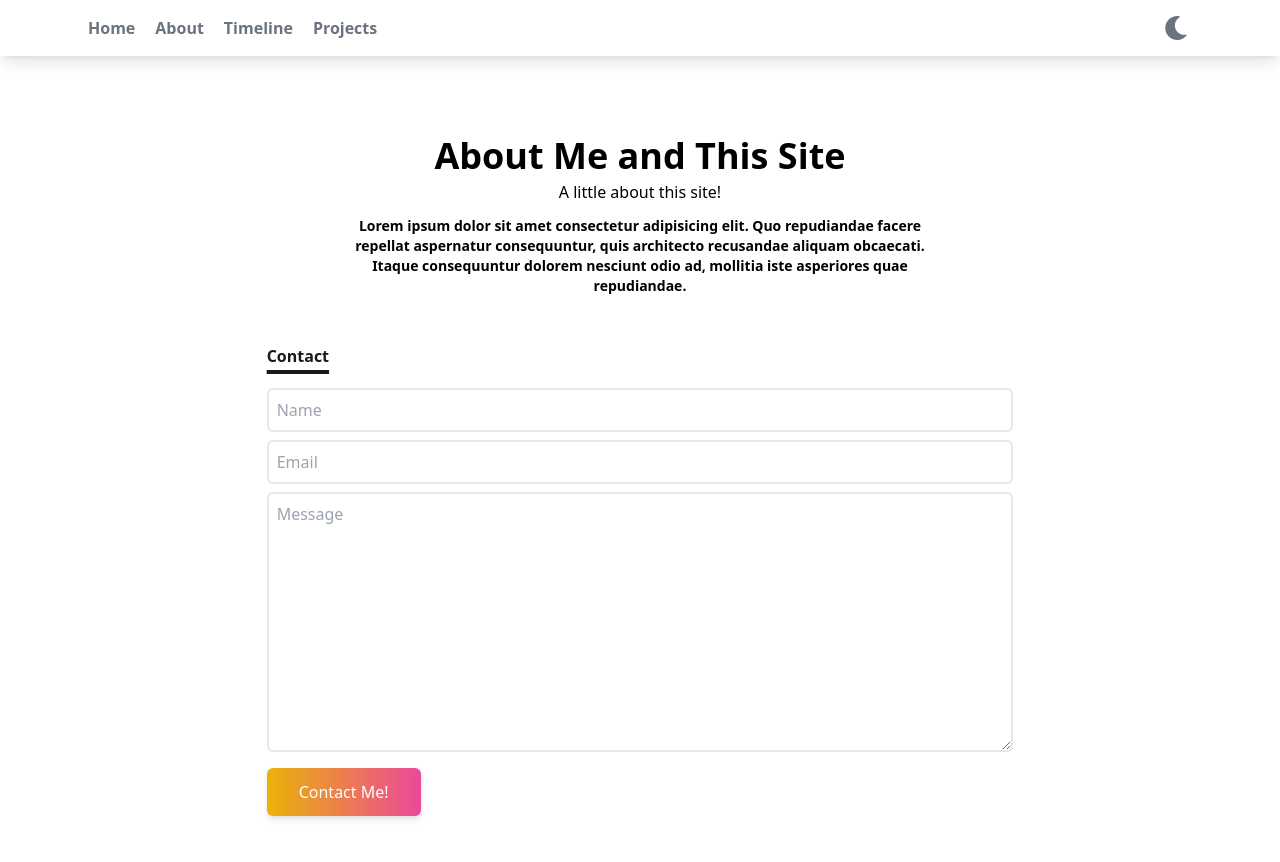
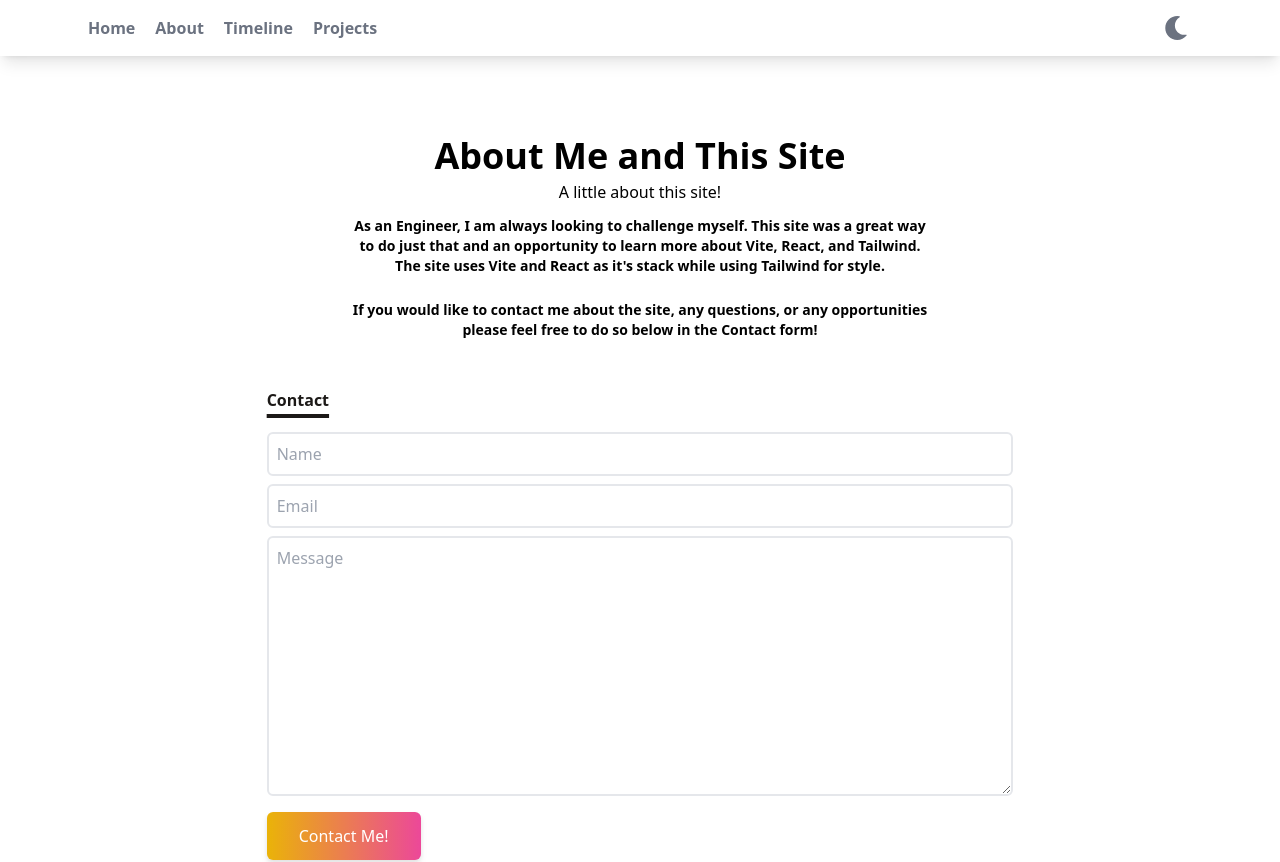
Before and after one commit to brian926/ReactMinPortfolio, a React (Vite) app: page /about in a window 1280 px wide. Shown: the top 862 px of the page. Built offline with nearby package versions, Linux system fonts and the light colour scheme.

Commit message:
Finished About page

```diff
--- a/src/components/about/about.jsx
+++ b/src/components/about/about.jsx
@@ -5,9 +5,13 @@ function About() {
         <div className="flex items-center justify-center flex-col text-center pt-20 pb-6">
             <h2 className="text-4xl md:text-7x1 dark:text-white mb-1 mb:mb-3 font-bold">About Me and This Site</h2>
             <p className="text-base md:text-x1 mb-3 font-medium">A little about this site!</p>
-            <p className="text-sm max-w-xl mb-6 font-bold">Lorem ipsum dolor sit amet consectetur adipisicing elit.
-            Quo repudiandae facere repellat aspernatur consequuntur, quis architecto recusandae aliquam obcaecati.
-            Itaque consequuntur dolorem nesciunt odio ad, mollitia iste asperiores quae repudiandae.</p>
+            <p className="text-sm max-w-xl mb-6 font-bold">As an Engineer, I am always looking to challenge myself.
+                This site was a great way to do just that and an opportunity to learn more about Vite, React, and Tailwind.
+                The site uses Vite and React as it's stack while using Tailwind for style.
+            </p>
+            <p className="text-sm max-w-xl mb-6 font-bold">
+                If you would like to contact me about the site, any questions, or any opportunities please feel free to do so below in the Contact form!
+            </p>
         </div>
     )
 }
--- a/src/data/projects.jsx
+++ b/src/data/projects.jsx
@@ -19,5 +19,12 @@ export default [
         stack: ['HTML', 'CSS', 'JavaScript', 'C#'],
         link: 'https://www.brianantunes.com/',
         description: 'My own personal website that is hosted completely within Azure. The frontend is utilizing Azure storaget to host a static site which then backs calls to our backend Azure Database.',
-    }
+    },
+    {
+        title: 'Brian\'s Portfolio',
+        imgUrl: '/assets/portfolio.png',
+        stack: ['Vite', 'React', 'Tailwind', 'JavaScript'],
+        link: 'https://github.com/brian926/ReactMinPortfolio',
+        description: 'This website! Check out the GitHub Repo here!',
+    },
 ]
```
Also changed, not shown: public/assets/portfolio.png (added).
